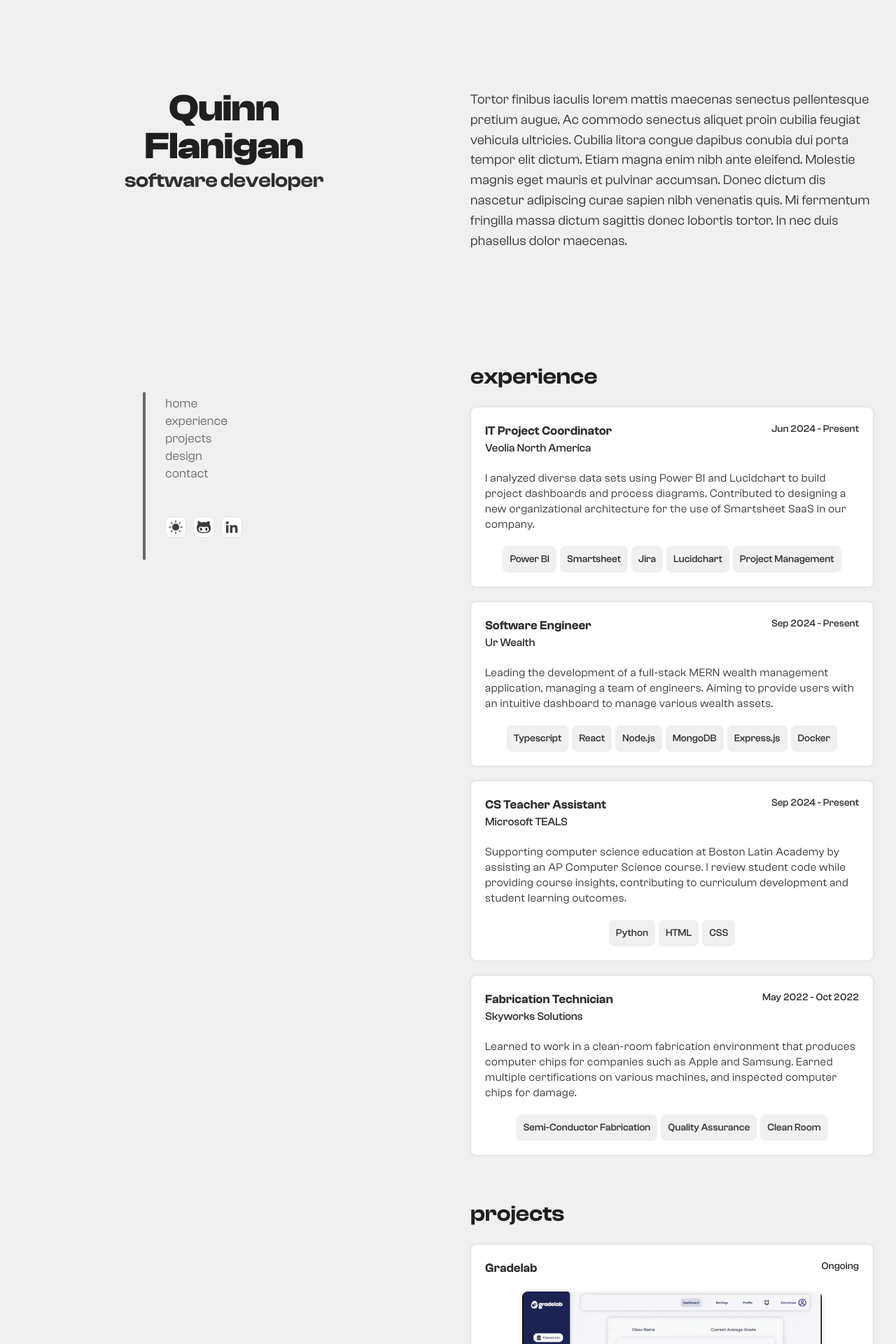
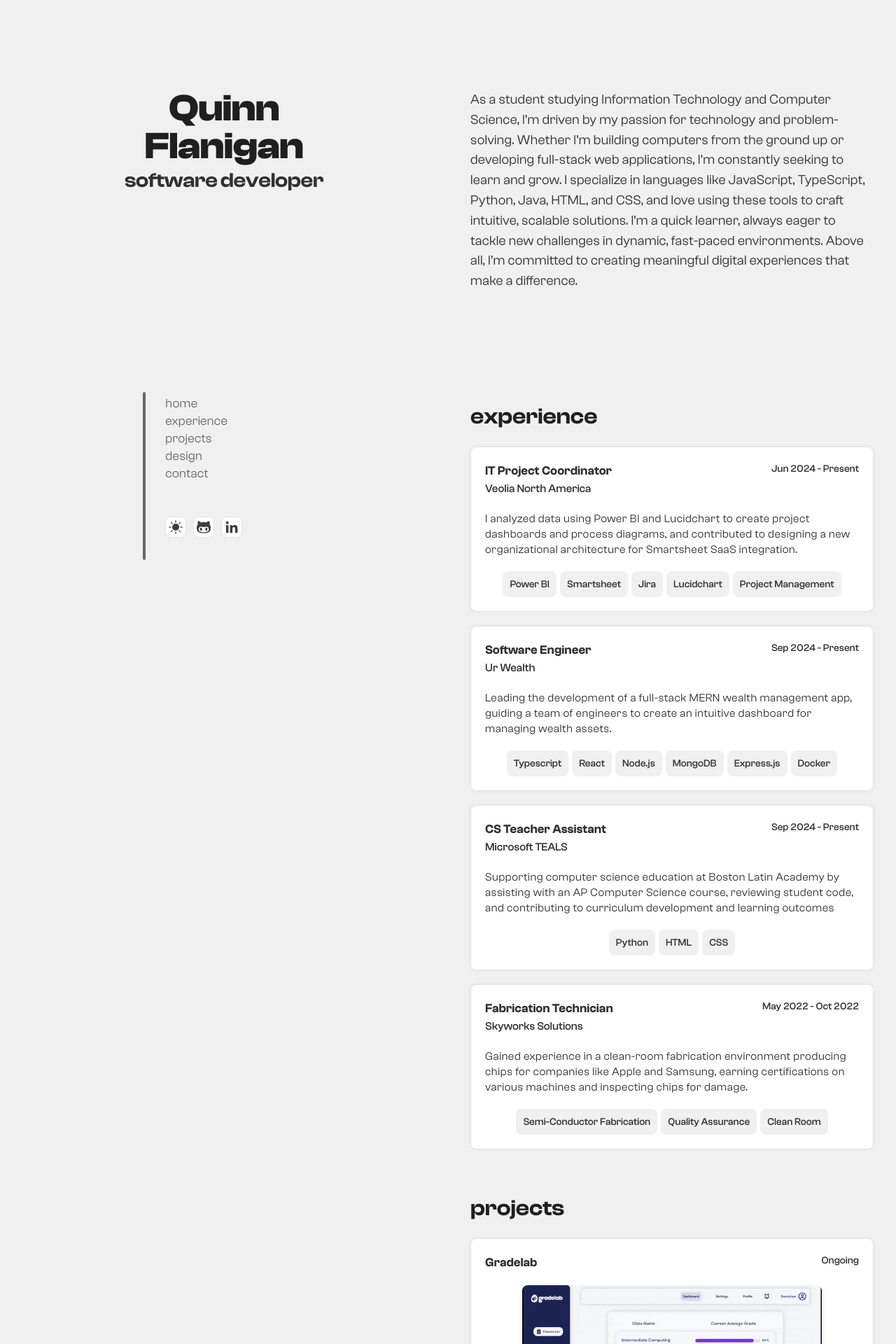
Before and after one commit to qinflan/portfolio, a React (Vite) app in the folder portfolio/client/: page / in a window 1280 px wide. Shown: the top 1920 px of the page at 70% size. Built offline with nearby package versions, Linux system fonts and the light colour scheme; a web font is replaced by a local one.

Commit message:
Insert Real Text

```diff
--- a/portfolio/client/src/components/pages/experience/WorkData.ts
+++ b/portfolio/client/src/components/pages/experience/WorkData.ts
@@ -3,28 +3,28 @@
       title: "IT Project Coordinator",
       company: "Veolia North America",
       dates: "Jun 2024 - Present",
-      description: "I analyzed diverse data sets using Power BI and Lucidchart to build project dashboards and process diagrams. Contributed to designing a new organizational architecture for the use of Smartsheet SaaS in our company.",
+      description: "I analyzed data using Power BI and Lucidchart to create project dashboards and process diagrams, and contributed to designing a new organizational architecture for Smartsheet SaaS integration.",
       skills: ["Power BI", "Smartsheet", "Jira", "Lucidchart", "Project Management"]
     },
     {
       title: "Software Engineer",
       company: "Ur Wealth",
       dates: "Sep 2024 - Present",
-      description: "Leading the development of a full-stack MERN wealth management application, managing a team of engineers. Aiming to provide users with an intuitive dashboard to manage various wealth assets.",
+      description: "Leading the development of a full-stack MERN wealth management app, guiding a team of engineers to create an intuitive dashboard for managing wealth assets.",
       skills: ["Typescript", "React", "Node.js", "MongoDB", "Express.js", "Docker"]
     },
     {
         title: "CS Teacher Assistant",
         company: "Microsoft TEALS",
         dates: "Sep 2024 - Present",
-        description: "Supporting computer science education at Boston Latin Academy by assisting an AP Computer Science course. I review student code while providing course insights, contributing to curriculum development and student learning outcomes.",
+        description: "Supporting computer science education at Boston Latin Academy by assisting with an AP Computer Science course, reviewing student code, and contributing to curriculum development and learning outcomes",
         skills: ["Python", "HTML", "CSS"]
       },
       {
         title: "Fabrication Technician",
         company: "Skyworks Solutions",
         dates: "May 2022 - Oct 2022",
-        description: "Learned to work in a clean-room fabrication environment that produces computer chips for companies such as Apple and Samsung. Earned multiple certifications on various machines, and inspected computer chips for damage. ",
+        description: "Gained experience in a clean-room fabrication environment producing chips for companies like Apple and Samsung, earning certifications on various machines and inspecting chips for damage.",
         skills: ["Semi-Conductor Fabrication", "Quality Assurance", "Clean Room"]
       }
   ];
--- a/portfolio/client/src/components/pages/projects/ProjectData.ts
+++ b/portfolio/client/src/components/pages/projects/ProjectData.ts
@@ -2,14 +2,14 @@
     {
       title: "Gradelab",
       dates: "Ongoing",
-      description: "I analyzed diverse data sets using Power BI and Lucidchart to build project dashboards and process diagrams. Contributed to designing a new organizational architecture for the use of Smartsheet SaaS in our company.",
+      description: "Developed key frontend components and backend API endpoints, optimizing data transfer. Integrated Chart.js for class statistics visualization and OpenAI for real-time dataset analysis. Modeled and maintained MySQL databases with Sequelize ORM in AWS RDS, enhancing data accessibility.",
       skills: ["Javascript", "React", "Node.js", "AWS", "MySQL", "Express.js"],
       gif: "/assets/gradelabs-demo.gif",
     },
     {
       title: "KeyLocker",
       dates: "May 2024",
-      description: "Leading the development of a full-stack MERN wealth management application, managing a team of engineers. Aiming to provide users with an intuitive dashboard to manage various wealth assets.",
+      description: "Created a secure password manager desktop app with encrypted storage, using Fernet Encryption for secure password handling and unique user keys. Designed a minimal user interface with Figma, Adobe Illustrator, and CustomTkinter to enhance user experience.",
       skills: ["Python", "Cryptography", "Custom Tkinter", "Git", "Figma"],
       gif: "/assets/keylocker-portfolio.gif",
       repo: "https://github.com/qinflan/KeyLocker.py"
--- a/portfolio/client/src/components/ui/LeftPanel.tsx
+++ b/portfolio/client/src/components/ui/LeftPanel.tsx
@@ -12,8 +12,7 @@
                         software developer
                     </h3>
                     <h3 className="mantra-text">
-                        lorem ipsum dolor sit amet, consectetur adipiscing elit.
-                        consectetur adipiscing elit.
+                        Passionate about creating innovative web experiences, I thrive in fast-paced environments and turn ideas into user-friendly solutions.
                     </h3>
                 </div>
                 <div className="resume-btn-container">
--- a/portfolio/client/src/components/ui/RightPanel.tsx
+++ b/portfolio/client/src/components/ui/RightPanel.tsx
@@ -16,12 +16,7 @@
     return (
         <div className="scroll-right-panel">
             <div className="about-me" ref={aboutRef} id="about">
-                <p>Tortor finibus iaculis lorem mattis maecenas senectus pellentesque pretium augue. Ac commodo senectus aliquet proin cubilia
-                feugiat vehicula ultricies. Cubilia litora congue dapibus conubia dui porta tempor elit dictum. Etiam magna enim nibh ante eleifend.
-                Molestie magnis eget mauris et pulvinar accumsan.
-
-                Donec dictum dis nascetur adipiscing curae sapien nibh venenatis quis. Mi fermentum
-                fringilla massa dictum sagittis donec lobortis tortor. In nec duis phasellus dolor maecenas.
+                <p>As a student studying Information Technology and Computer Science, I’m driven by my passion for technology and problem-solving. Whether I’m building computers from the ground up or developing full-stack web applications, I’m constantly seeking to learn and grow. I specialize in languages like JavaScript, TypeScript, Python, Java, HTML, and CSS, and love using these tools to craft intuitive, scalable solutions. I’m a quick learner, always eager to tackle new challenges in dynamic, fast-paced environments. Above all, I’m committed to creating meaningful digital experiences that make a difference.
                 </p>
             </div>
             {/* pass card sub components as children within a glass container */}
```
